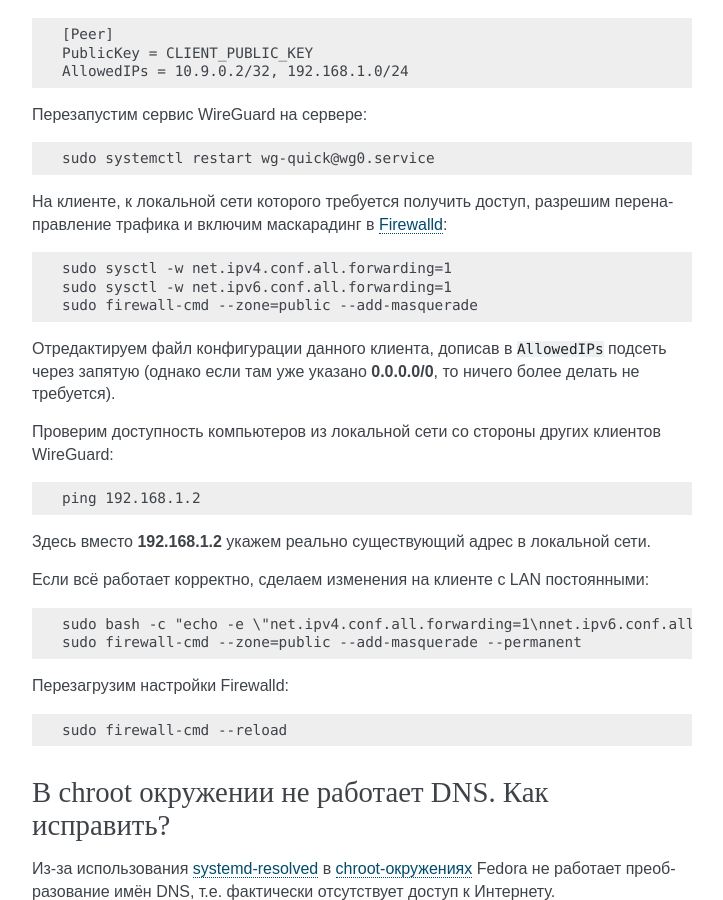
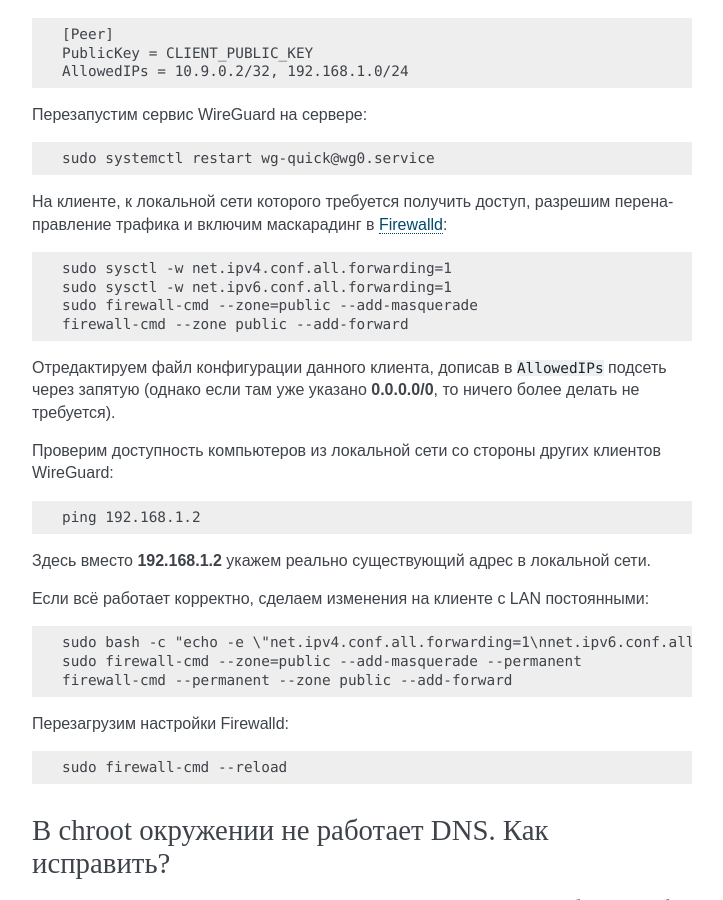
Before and after one commit to RussianFedora/FAQ, a Sphinx documentation site: the page built from source/networking.rst, in a window 1280 px wide and 900 px high, scrolled down 12430 px. Shown: the whole window, without its empty margins (388-1111 px from the left). Built offline with Sphinx 7.4.7, drawn with Linux system fonts in a browser that asks for light colours; comment, search, counter and statistics services are not loaded.

Commit message:
Update Wireguard LAN instruction
Updated firewalld in Fedora requires additional command to allow LAN access for wireguard.

```diff
--- a/source/networking.rst
+++ b/source/networking.rst
@@ -711,6 +711,7 @@ DHCP сервер провайдера способен выдавать пом
     sudo sysctl -w net.ipv4.conf.all.forwarding=1
     sudo sysctl -w net.ipv6.conf.all.forwarding=1
     sudo firewall-cmd --zone=public --add-masquerade
+    firewall-cmd --zone public --add-forward
 
 Отредактируем файл конфигурации данного клиента, дописав в ``AllowedIPs`` подсеть через запятую (однако если там уже указано **0.0.0.0/0**, то ничего более делать не требуется).
 
@@ -728,6 +729,7 @@ DHCP сервер провайдера способен выдавать пом
 
     sudo bash -c "echo -e \"net.ipv4.conf.all.forwarding=1\nnet.ipv6.conf.all.forwarding=1\" > /etc/sysctl.d/99-wireguard.conf"
     sudo firewall-cmd --zone=public --add-masquerade --permanent
+    firewall-cmd --permanent --zone public --add-forward
 
 Перезагрузим настройки Firewalld:
 
```
